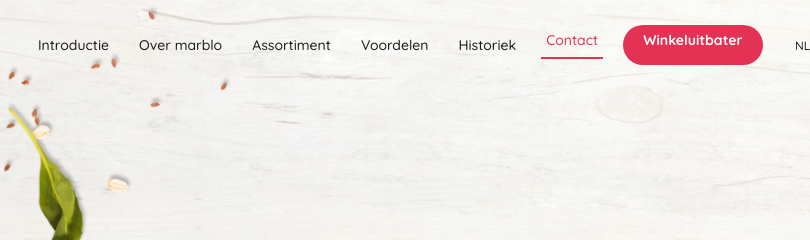
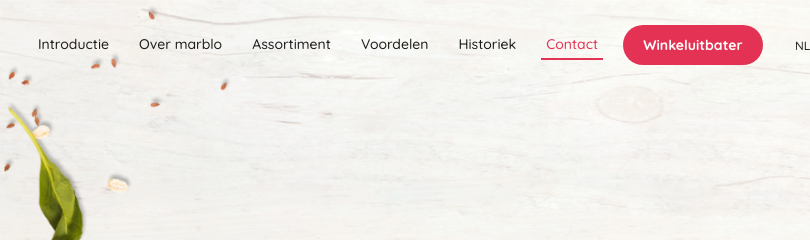
Before and after one commit to sarahuyghe/marblo, a website: page index.html in a window 1280 px wide. Shown: the top 240 px of the page, 417-1227 px from the left. Drawn offline with nearby package versions, Linux system fonts and the light colour scheme.

Commit message:
fixed details

```diff
--- a/css/nav.scss
+++ b/css/nav.scss
@@ -3,14 +3,14 @@ header {
 }
 
 .navbar {
-  height: auto;
+  height: fit-content;
   padding: 0;
   background-color: var(--color-white);
   -webkit-box-shadow: 0 5px 15px 0 rgba(0, 0, 0, 0.1);
   -moz-box-shadow: 0 5px 15px 0 rgba(0, 0, 0, 0.1);
   box-shadow: 0 5px 15px 0 rgba(0, 0, 0, 0.1);
 
-  @media only screen and (min-width: 768px) {
+  @media only screen and (min-width: 992px) {
     background-color: transparent;
     height: 90px;
     padding: unset;
@@ -76,6 +76,8 @@ header {
 
     @media only screen and (min-width: 768px) {
       border-bottom: var(--color-accent) solid 2px;
+      padding: unset;
+      padding: 5px 0;
     }
   }
 }
@@ -89,20 +91,19 @@ header {
   box-shadow: 0 5px 15px 0 rgba(0, 0, 0, 0.1);
 }
 
-
-
-
-
 .nav-link {
   color: var(--color-black);
   margin: 0 5px;
   font-weight: 500;
   transition: all 0.5s;
   padding: 10px 0;
+  line-height: 18px;
+
 
   @media only screen and (min-width: 992px) {
     margin: 0 10px;
-    padding: unset;
+    padding: 0;
+    border-bottom: 3px solid transparent;
   }
 }
 
@@ -113,7 +114,7 @@ header {
 .nav-item .winkel {
   font-weight: 700;
   font-size: 1.2rem;
-  line-height: 30px;
+  line-height: 40px;
   border-radius: 20px;
 
   height: 40px;
--- a/index.html
+++ b/index.html
@@ -15,7 +15,7 @@
 
 <body data-spy="scroll" data-target=".navbar">
   <header>
-    <nav class="navbar navbar-expand-md  fixed-top" id="navbar">
+    <nav class="navbar navbar-expand-lg  fixed-top" id="navbar">
       <!-- <div class="collapse navbar-collapse"> -->
       <img src="./assets/logo.png" alt="logo marblo" width="180" class="navbar-brand hide" id="logo">
       <button class="navbar-toggler" type="button" data-toggle="collapse" data-target="#main-navbar"
@@ -23,10 +23,10 @@
         <img class="navbar-toggler-icon" src="./assets/icon-menu.svg" alt="hamburger icon" width="10">
         <!-- <span class="navbar-toggler-icon"></span> -->
       </button>
-      <div class="collapse navbar-collapse justify-content-end" id="main-navbar">
-        <ul class="navbar-nav">
+      <div class="collapse navbar-collapse justify-content-end " id="main-navbar">
+        <ul class="navbar-nav ">
           <li class="nav-item ">
-            <a class="nav-link " href="#introductie">Introductie</a>
+            <a class="nav-link" href="#introductie">Introductie</a>
           </li>
           <li class="nav-item"><a class="nav-link" href="#over">Over marblo</a></li>
           <li class="nav-item"><a class="nav-link" href="#assortiment">Assortiment</a></li>
```
Also changed, not shown: css/style.css, 1 other file.
